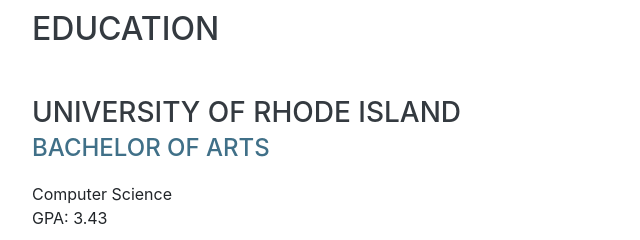
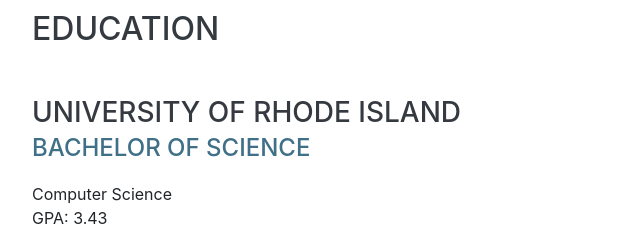
Before and after one commit to adamjeanlaurent/Personal-Site, a website with bundled scripts: page index.html in a window 1280 px wide. Shown: the part 1640-1880 px from the top of the page, 288-928 px from the left. Built offline with nearby package versions, Linux system fonts and the light colour scheme; a web font is replaced by a local one.

Commit message:
more edits

```diff
--- a/index.html
+++ b/index.html
@@ -180,7 +180,7 @@
         <div class="resume-item d-flex flex-column flex-md-row justify-content-between mb-5">
           <div class="resume-content">
             <h3 class="mb-0">University of Rhode Island</h3>
-            <div class="subheading mb-3">Bachelor of Arts</div>
+            <div class="subheading mb-3">Bachelor of Science</div>
             <div>Computer Science</div>
             <p>GPA: 3.43</p>
             <p><strong>Coursework:</strong></p>
```
